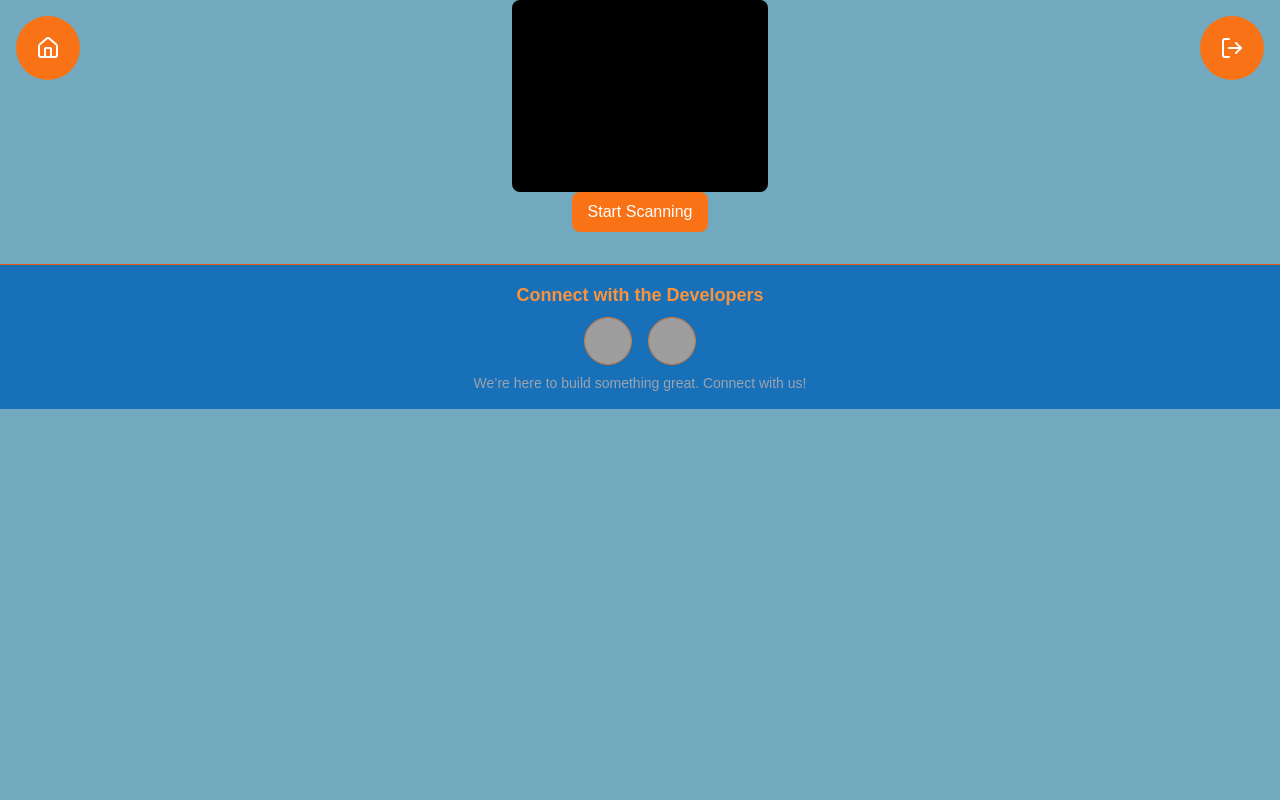
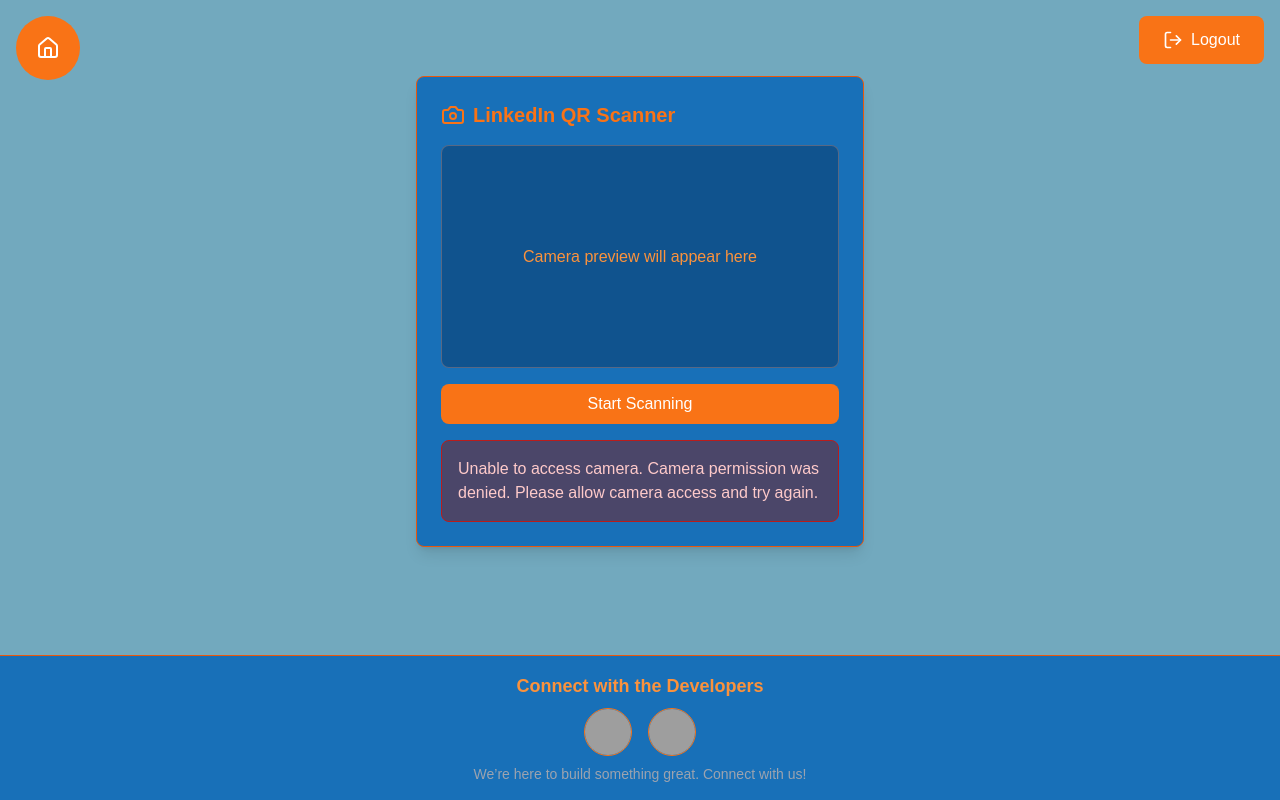
Before and after one commit to ChefOmarDee/shpenet, a Next.js app: page /addconnection in a window 1280 px wide. Built offline with nearby package versions, Linux system fonts and the light colour scheme; grey boxes are pictures that could not be loaded.

Commit message:
footer fix

```diff
--- a/app/(pages)/addconnection/page.jsx
+++ b/app/(pages)/addconnection/page.jsx
@@ -1,5 +1,4 @@
 "use client";
-import Footer from "../_comps/footer";
 import React, {
   useState,
   useRef,
@@ -7,6 +6,7 @@
   useEffect,
   useMemo,
 } from "react";
+import Footer from "../_comps/footer";
 import { useRouter } from "next/navigation";
 import { Camera, SwitchCamera, ExternalLink, Home, LogOut } from "lucide-react";
 import jsQR from "jsqr";
@@ -439,7 +439,7 @@
     };
   }, [getCameras, stopScanning]);
   return (
-    <div className="min-h-screen w-full bg-lightteal-500 bg-gradient-to-b from-lightteal-500 to-lightteal-500">
+    <div className="flex flex-col min-h-screen w-full bg-lightteal-500 bg-gradient-to-b from-lightteal-500 to-lightteal-500">
       {/* Home Button */}
       <button
         onClick={() => router.push("/")}
@@ -452,29 +452,80 @@
       {/* Logout Button */}
       <button
         onClick={() => setShowLogoutDialog(true)}
-        className="absolute top-4 right-4 bg-orange-500 text-white p-5 rounded-full hover:bg-orange-600 transition-colors"
+        className="absolute top-4 right-4 bg-orange-500 text-white px-6 py-3 rounded-lg hover:bg-orange-600 transition-colors flex items-center gap-2"
         aria-label="Logout"
       >
-        <LogOut className="w-6 h-6" />
+        <LogOut className="w-5 h-5" />
+        <span>Logout</span>
       </button>
 
-      {/* Main Content */}
-      <div className="flex flex-col items-center justify-center h-full">
-        <video ref={videoRef} className="w-64 h-48 bg-black rounded-lg" />
-        <canvas ref={canvasRef} className="hidden" />
-
-        {CameraControls}
-        {ResultDisplay}
-      </div>
-
-      {/* Logout Dialog */}
+      {/* Logout Confirmation Dialog */}
       <LogoutDialog
         isOpen={showLogoutDialog}
         onClose={() => setShowLogoutDialog(false)}
         onConfirm={handleLogout}
       />
 
-      {/* Footer Component */}
+      <div className="flex-grow flex flex-col justify-center items-center w-full px-4 py-12">
+        <div className="w-full max-w-md mx-auto rounded-lg border border-orange-600 shadow-lg overflow-hidden bg-lightteal-800">
+          <div className="p-6">
+            <div className="flex items-center justify-between mb-4">
+              <div className="flex items-center gap-2">
+                <Camera className="w-6 h-6 text-orange-500" />
+                <h2 className="text-xl font-bold text-orange-500">
+                  {showHoursInput
+                    ? "Input Hours Until Reminder"
+                    : "LinkedIn QR Scanner"}
+                </h2>
+              </div>
+              {currentCamera && !showHoursInput && (
+                <p className="text-sm text-orange-400">
+                  Using: {currentCamera.label.split("(")[0].trim()}
+                </p>
+              )}
+            </div>
+
+            <div className="space-y-4">
+              {!showHoursInput && (
+                <div className="relative aspect-video bg-lightteal-800 rounded-lg overflow-hidden border border-orange-600/30">
+                  <video
+                    ref={videoRef}
+                    className="absolute inset-0 w-full h-full object-cover"
+                    autoPlay
+                    playsInline
+                    muted
+                  />
+                  <canvas ref={canvasRef} className="hidden" />
+                  {!isScanning && !result && (
+                    <div className="absolute inset-0 flex items-center justify-center bg-navy-900/50">
+                      <p className="text-orange-400">
+                        Camera preview will appear here
+                      </p>
+                    </div>
+                  )}
+                  {isScanning && (
+                    <div className="absolute inset-0 flex items-center justify-center">
+                      <div className="w-48 h-48 border-2 border-orange-500 rounded-lg"></div>
+                    </div>
+                  )}
+                </div>
+              )}
+
+              {CameraControls}
+
+              {error && (
+                <div className="p-4 bg-red-900/50 text-red-200 rounded-lg border border-red-700">
+                  <p>{error}</p>
+                </div>
+              )}
+
+              {ResultDisplay}
+            </div>
+          </div>
+        </div>
+      </div>
+
+      {/* Footer */}
       <Footer />
     </div>
   );
--- a/app/(pages)/details/[documentId]/page.jsx
+++ b/app/(pages)/details/[documentId]/page.jsx
@@ -49,9 +49,7 @@
 
   async function fetchDocumentData() {
     try {
-      const response = await fetch(
-        `/api/getdocumentdata?documentId=${documentId}`
-      );
+      const response = await fetch(`/api/getdocumentdata?documentId=${documentId}`);
       if (!response.ok) throw new Error("Failed to fetch document data");
 
       const data = await response.json();
@@ -69,17 +67,11 @@
 
   async function handleArchive() {
     try {
-      const response = await fetch(
-        `/api/archiveconnection?documentId=${documentId}`,
-        {
-          method: "GET",
-        }
-      );
+      const response = await fetch(`/api/archiveconnection?documentId=${documentId}`, { method: "GET" });
 
       if (!response.ok) throw new Error("Failed to archive document");
 
       alert("Document archived successfully.");
-
       await fetchDocumentData();
     } catch (error) {
       console.error("Error archiving document:", error);
@@ -89,12 +81,7 @@
 
   async function handleDelete() {
     try {
-      const response = await fetch(
-        `/api/deleteconnection?documentId=${documentId}`,
-        {
-          method: "GET",
-        }
-      );
+      const response = await fetch(`/api/deleteconnection?documentId=${documentId}`, { method: "GET" });
 
       if (!response.ok) throw new Error("Failed to delete document");
 
@@ -117,18 +104,13 @@
     if (timeDifference <= 0) return "Remind time has passed";
 
     const days = Math.floor(timeDifference / (1000 * 60 * 60 * 24));
-    const hours = Math.floor(
-      (timeDifference % (1000 * 60 * 60 * 24)) / (1000 * 60 * 60)
-    );
-    const minutes = Math.floor(
-      (timeDifference % (1000 * 60 * 60)) / (1000 * 60)
-    );
+    const hours = Math.floor((timeDifference % (1000 * 60 * 60 * 24)) / (1000 * 60 * 60));
+    const minutes = Math.floor((timeDifference % (1000 * 60 * 60)) / (1000 * 60));
 
     let result = "";
     if (days > 0) result += `${days} day${days > 1 ? "s" : ""} `;
     if (hours > 0) result += `${hours} hour${hours > 1 ? "s" : ""} `;
-    if (minutes > 0 || result === "")
-      result += `${minutes} minute${minutes !== 1 ? "s" : ""}`;
+    if (minutes > 0 || result === "") result += `${minutes} minute${minutes !== 1 ? "s" : ""}`;
 
     return result.trim();
   }
@@ -138,11 +120,7 @@
   }
 
   if (!document) {
-    return (
-      <h1 className="text-center text-2xl text-orange-400">
-        Document not found or invalid ID
-      </h1>
-    );
+    return <h1 className="text-center text-2xl text-orange-400">Document not found or invalid ID</h1>;
   }
 
   const {
@@ -160,32 +138,29 @@
   const timeUntilRemind = calculateTimeUntilRemind(remindTime);
 
   return (
-    <div className="min-h-screen w-full bg-lightteal-500 bg-gradient-to-b from-lightteal-500 to-lightteal-500 flex flex-col items-center justify-center p-6">
+    <div className="min-h-screen w-full bg-lightteal-500 bg-gradient-to-b from-lightteal-500 to-lightteal-500 flex flex-col">
+      <div className="flex-grow flex flex-col items-center justify-center p-6">
         {/* Home Button */}
         <button
           onClick={() => router.push("/")}
-        className="absolute top-4 left-4 bg-orange-500 text-white p-5 rounded-full hover:bg-orange-600 transition-colors"
+          className="absolute top-4 left-4 bg-orange-500 text-white p-3 md:px-6 md:py-3 rounded-full hover:bg-orange-600 transition-colors"
           aria-label="Back to Home"
         >
           <Home className="w-6 h-6" />
         </button>
 
-      {/* Updated Logout Button */}
+        {/* Logout Button */}
         <button
           onClick={() => setShowLogoutDialog(true)}
-        className="absolute top-4 right-4 bg-orange-500 text-white px-6 py-3 rounded-lg hover:bg-orange-600 transition-colors flex items-center gap-2"
+          className="absolute top-4 right-4 bg-orange-500 text-white p-3 md:px-6 md:py-3 rounded-full hover:bg-orange-600 transition-colors flex items-center gap-2"
           aria-label="Logout"
         >
           <LogOut className="w-5 h-5" />
-        <span>Logout</span>
+          <span className="hidden md:inline">Logout</span>
         </button>
 
         {/* Logout Confirmation Dialog */}
-      <LogoutDialog
-        isOpen={showLogoutDialog}
-        onClose={() => setShowLogoutDialog(false)}
-        onConfirm={handleLogout}
-      />
+        <LogoutDialog isOpen={showLogoutDialog} onClose={() => setShowLogoutDialog(false)} onConfirm={handleLogout} />
 
         <div className="relative bg-lightteal-800 rounded-lg shadow-lg p-8 max-w-md w-full text-center border border-orange-600">
           {profilePicture && (
@@ -196,14 +171,12 @@
             />
           )}
 
-        <h1 className="text-2xl font-semibold text-orange-400">
-          {firstName} {lastName}
-        </h1>
+          <h1 className="text-2xl font-semibold text-orange-400">{firstName} {lastName}</h1>
           <p className="text-lg text-gray-300 mt-2">{position}</p>
 
           <div className="flex flex-col items-center gap-2 mt-4">
             <p className="text-gray-300">
-            Works at:
+              Works at:&nbsp;
               <a
                 href={companyURL}
                 target="_blank"
@@ -252,9 +225,7 @@
             onClick={handleArchive}
             disabled={reminded}
             className={`px-4 py-2 rounded-md flex items-center gap-1 transition-colors ${
-            reminded
-              ? "bg-gray-400 text-gray-200 cursor-not-allowed"
-              : "bg-orange-500 text-white hover:bg-orange-600"
+              reminded ? "bg-gray-400 text-gray-200 cursor-not-allowed" : "bg-orange-500 text-white hover:bg-orange-600"
             }`}
           >
             <FileText className="w-5 h-5" />
@@ -272,19 +243,10 @@
         {/* Delete Confirmation Dialog */}
         {showDeletePrompt && (
           <div className="fixed inset-0 z-50 flex items-center justify-center">
-          {/* Backdrop */}
-          <div
-            className="absolute inset-0 bg-black/50"
-            onClick={() => setShowDeletePrompt(false)}
-          />
-
-          {/* Dialog */}
+            <div className="absolute inset-0 bg-black/50" onClick={() => setShowDeletePrompt(false)} />
             <div className="relative z-10 bg-white rounded-lg p-6 w-full max-w-md mx-4">
               <h2 className="text-xl font-bold mb-2">Confirm Delete</h2>
-            <p className="text-gray-600 mb-6">
-              Are you sure you want to delete this document? This action cannot
-              be undone.
-            </p>
+              <p className="text-gray-600 mb-6">Are you sure you want to delete this document? This action cannot be undone.</p>
               <div className="flex justify-end gap-3">
                 <button
                   onClick={() => setShowDeletePrompt(false)}
@@ -302,7 +264,9 @@
             </div>
           </div>
         )}
+      </div>
 
+      {/* Footer Component */}
       <Footer />
     </div>
   );
--- a/app/(pages)/page.jsx
+++ b/app/(pages)/page.jsx
@@ -4,7 +4,6 @@
 import React, { useState, useEffect } from "react";
 import { Clock, Building2, UserPlus, LogOut } from "lucide-react";
 import Link from "next/link";
-import Image from "next/image";
 
 // Logout Dialog Component
 const LogoutDialog = ({ isOpen, onClose, onConfirm }) => {
@@ -12,10 +11,7 @@
 
   return (
     <div className="fixed inset-0 z-50 flex items-center justify-center">
-      {/* Backdrop */}
       <div className="absolute inset-0 bg-black/50" onClick={onClose} />
-
-      {/* Dialog */}
       <div className="relative z-10 bg-lightteal-800 border border-orange-600 rounded-lg p-6 w-full max-w-md mx-4">
         <h2 className="text-xl font-bold text-white mb-2">Confirm Logout</h2>
         <p className="text-gray-300 mb-6">
@@ -40,7 +36,7 @@
   );
 };
 
-// Previous component definitions (TabsContainer, TabsList, etc.) remain the same...
+// Additional Component Definitions
 const TabsContainer = ({ children, className = "" }) => (
   <div className={`w-full ${className}`}>{children}</div>
 );
@@ -74,6 +70,7 @@
 const TabContent = ({ isActive, children }) => (
   <div className={`${isActive ? "block" : "hidden"}`}>{children}</div>
 );
+
 const ReminderTable = ({ reminders, getTimeUntil, activeTab }) => (
   <div>
     <Link href="/addconnection" passHref>
@@ -183,6 +180,35 @@
   </div>
 );
 
+// Function to calculate time until reminder
+const getTimeUntil = (remindTime, currentTab) => {
+  const now = new Date();
+  const diff = new Date(remindTime) - now;
+
+  if (diff < 0) {
+    if (currentTab === "active") {
+      const hours = Math.abs(Math.floor(diff / (1000 * 60 * 60)));
+      const minutes = Math.abs(
+        Math.floor((diff % (1000 * 60 * 60)) / (1000 * 60))
+      );
+
+      if (hours === 0) {
+        return `${minutes} minutes overdue`;
+      }
+      return `${hours} hours overdue`;
+    }
+    return "Past due";
+  }
+
+  const days = Math.floor(diff / (1000 * 60 * 60 * 24));
+  const hours = Math.floor((diff % (1000 * 60 * 60 * 24)) / (1000 * 60 * 60));
+  const minutes = Math.floor((diff % (1000 * 60 * 60)) / (1000 * 60));
+
+  if (days > 0) return `${days} days`;
+  if (hours > 0) return `${hours} hours`;
+  return `${minutes} minutes`;
+};
+
 const Pagination = ({ currentPage, totalPages, onPageChange }) => (
   <div className="flex justify-center gap-2 mt-4">
     <button
@@ -246,58 +272,27 @@
     fetchReminders();
   }, [activeTab, currentPage]);
 
-  const getTimeUntil = (remindTime, currentTab) => {
-    const now = new Date();
-    const diff = new Date(remindTime) - now;
-
-    if (diff < 0) {
-      if (currentTab === "active") {
-        const hours = Math.abs(Math.floor(diff / (1000 * 60 * 60)));
-        const minutes = Math.abs(
-          Math.floor((diff % (1000 * 60 * 60)) / (1000 * 60))
-        );
-
-        if (hours === 0) {
-          return `${minutes} minutes overdue`;
-        }
-        return `${hours} hours overdue`;
-      }
-      return "Past due";
-    }
-
-    const days = Math.floor(diff / (1000 * 60 * 60 * 24));
-    const hours = Math.floor((diff % (1000 * 60 * 60 * 24)) / (1000 * 60 * 60));
-    const minutes = Math.floor((diff % (1000 * 60 * 60)) / (1000 * 60));
-
-    if (days > 0) return `${days} days`;
-    if (hours > 0) return `${hours} hours`;
-    return `${minutes} minutes`;
-  };
-
   if (error) {
     return <div className="text-center text-red-500 p-8">Error: {error}</div>;
   }
 
   return (
-    <div className="min-h-screen w-full bg-lightteal-500 bg-gradient-to-b from-lightteal-500 to-lightteal-500">
-      {/* Logout Button */}
+    <div className="flex flex-col min-h-screen bg-lightteal-500 bg-gradient-to-b from-lightteal-500 to-lightteal-500">
+      <div className="flex-grow flex flex-col items-center justify-center px-4 py-12 w-full">
         <button
           onClick={() => setShowLogoutDialog(true)}
-        className="absolute top-4 right-4 bg-orange-500 text-white px-6 py-3 rounded-lg hover:bg-orange-600 transition-colors flex items-center gap-2"
+          className="absolute top-4 right-4 bg-orange-500 text-white p-3 md:px-6 md:py-3 rounded-full hover:bg-orange-600 transition-colors flex items-center gap-2"
           aria-label="Logout"
         >
           <LogOut className="w-5 h-5" />
-        <span>Logout</span>
+          <span className="hidden md:inline">Logout</span>
         </button>
 
-      {/* Logout Confirmation Dialog */}
         <LogoutDialog
           isOpen={showLogoutDialog}
           onClose={() => setShowLogoutDialog(false)}
           onConfirm={handleLogout}
         />
-
-      <div className="flex flex-col justify-center min-h-screen w-full px-4 py-12">
 
         <div className="w-full max-w-6xl mx-auto rounded-lg border border-orange-600 shadow-lg overflow-hidden bg-lightteal-800">
           <div className="p-6">
@@ -347,8 +342,6 @@
           </div>
         </div>
       </div>
-
-      {/* Footer Component */}
       <Footer />
     </div>
   );
```
Lines whose indentation alone changed are shown as unchanged.
